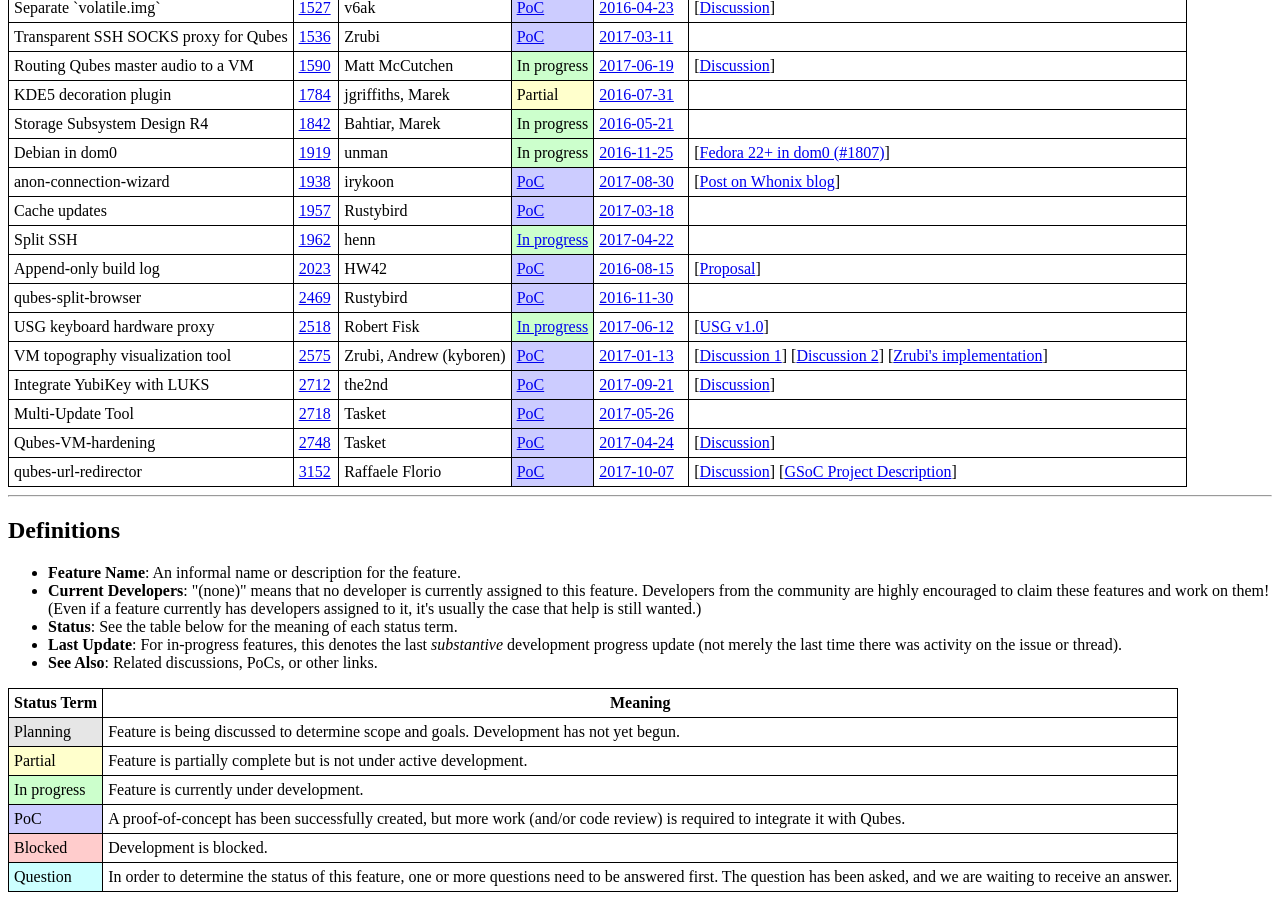
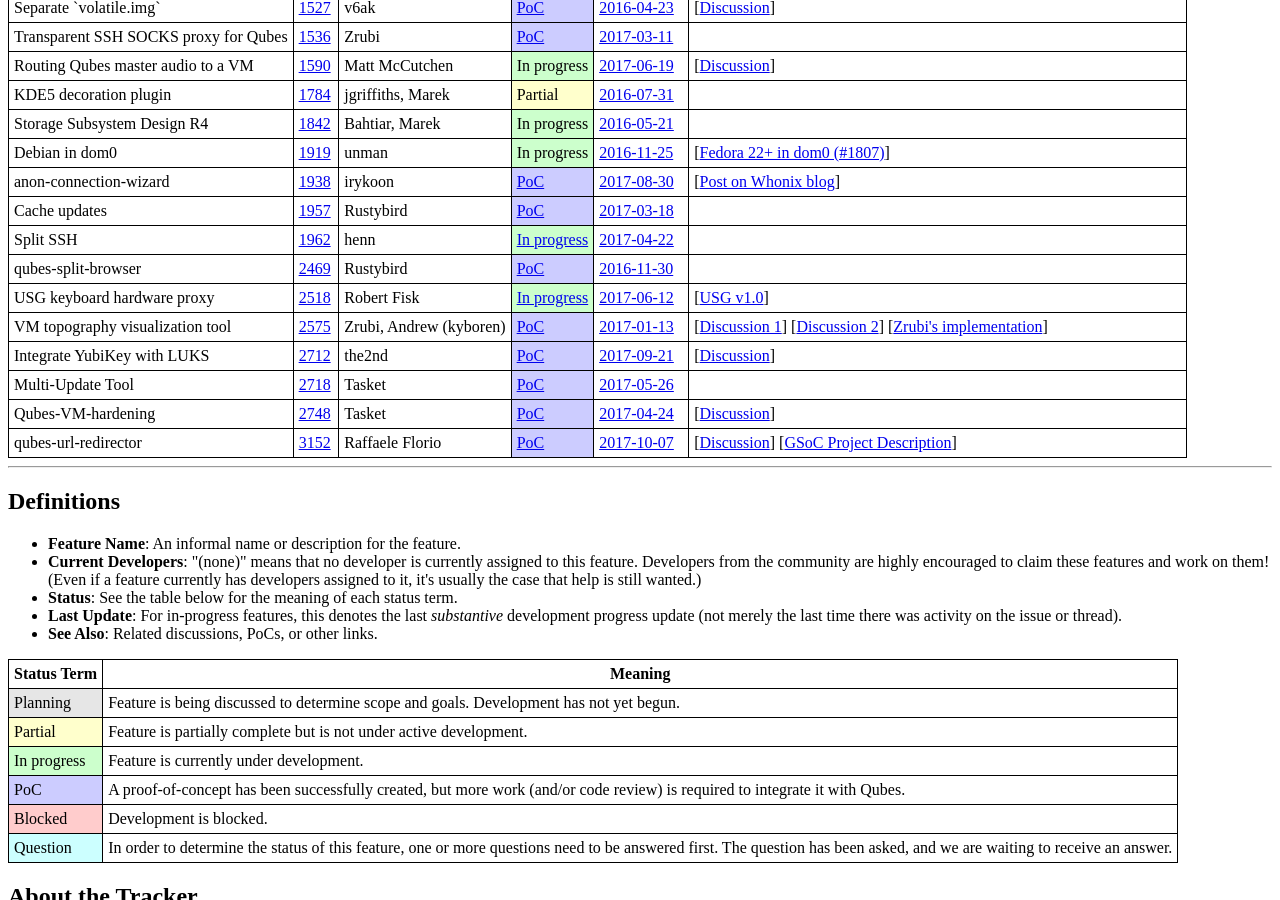
Before and after one commit to QubesOS/qubes-issues, a Jekyll site: the page built from index.md, in a window 1280 px wide and 900 px high, scrolled down 440 px. Built offline with Jekyll 4.4.1, drawn with Linux system fonts in a browser that asks for light colours.

Commit message:
Untrack #2023 (complete)

```diff
--- a/_data/features.yml
+++ b/_data/features.yml
@@ -289,21 +289,6 @@
   - desc   :
     url    :
 
-- name   : Append-only build log
-  issue  : 2023
-  devs   : HW42
-  status :
-    term   : PoC
-    url    : https://13754266818915104063.googlegroups.com/attach/5794c2db0ce3c/0001-add-tools-for-append-only-build-logs.patch?part=0.1&view=1&vt=ANaJVrHOx9BvtI1hGei8mvvxhjd0RqMPjh7rRjh5W9YJ74Yo7IpbWunCNy5niTknOc-SQ8ny2HfC40Wzlz9Sg1J94DcujOpIyKGq8g3WfxlPUGs3YHp1EW4
-  updated:
-    date   : 2016-08-15
-    url    : https://groups.google.com/d/msgid/qubes-devel/491be700-6772-5db6-4b7f-1571df969e9f%40ipsumj.de
-  info   :
-  - desc   : Proposal
-    url    : https://www.qubes-os.org/news/2016/05/30/build-security/#proposal-for-true-append-only-build-process-logging
-  - desc   :
-    url    :
-
 - name   : qubes-split-browser
   issue  : 2469
   devs   : Rustybird
```
